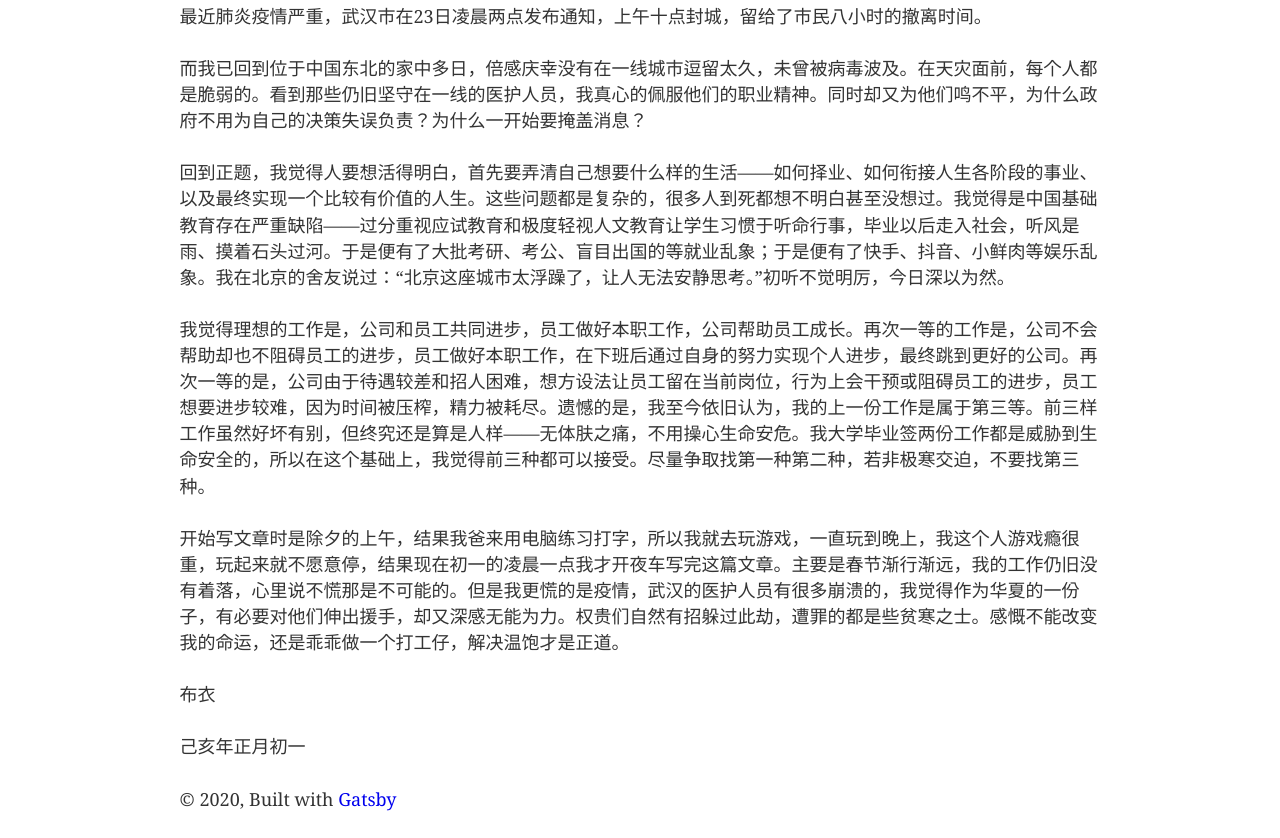
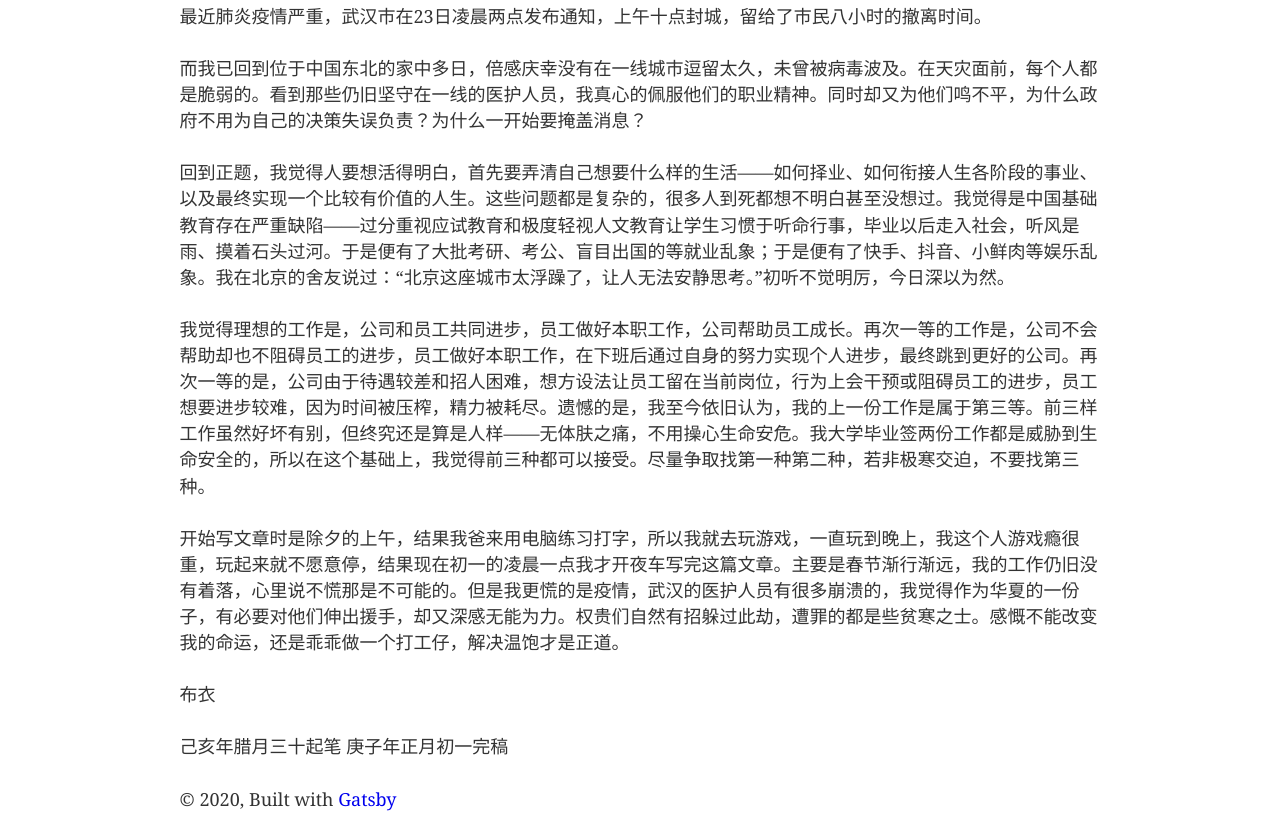
Before and after one commit to mrcongliu/gatsby-blog, a Gatsby site: page /dairy-0124/ in a window 1280 px wide. Shown: the part 138-976 px from the top of the page. Built offline with nearby package versions, Linux system fonts and the light colour scheme; Gatsby itself is replaced by a stand-in of ours.

Commit message:
correct date

```diff
--- a/src/markdown-pages/dairy-0124.md
+++ b/src/markdown-pages/dairy-0124.md
@@ -18,4 +18,5 @@ description: 'dairy'
 
 布衣
 
-己亥年正月初一
+己亥年腊月三十起笔
+庚子年正月初一完稿
```
